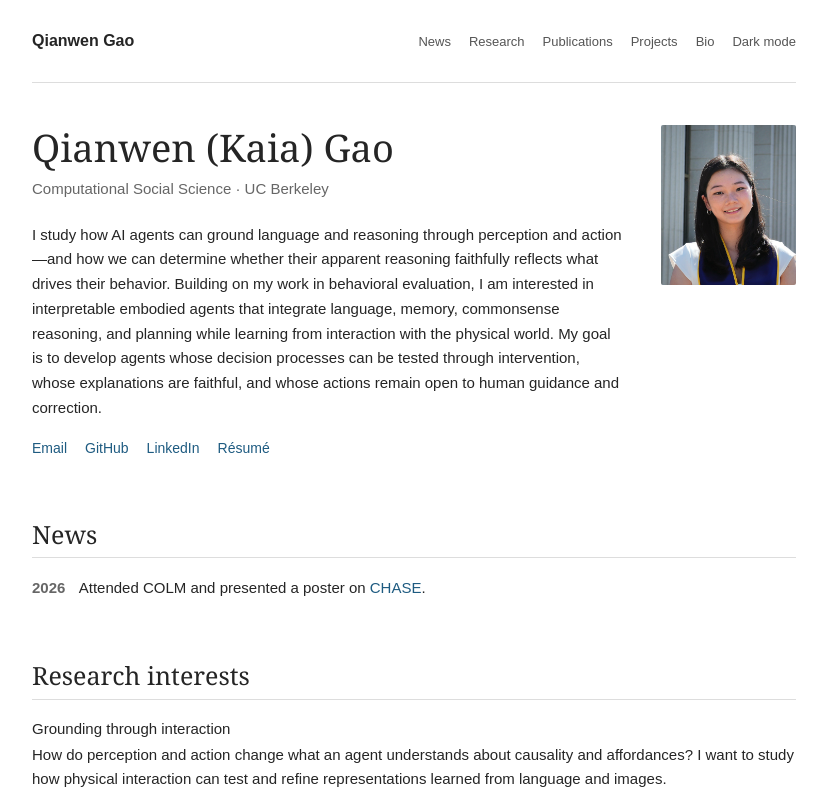
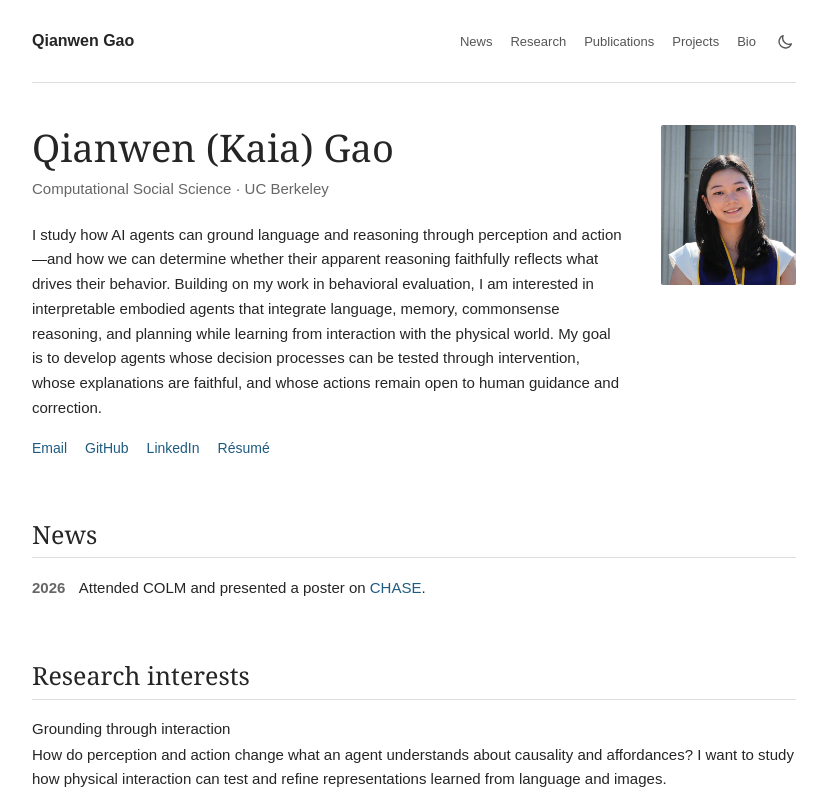
Before and after one commit to kaiagaoo/portfolio, a Next.js app: page / in a window 1280 px wide. Shown: the top 800 px of the page, without its empty margins (226-1053 px from the left). Built offline with nearby package versions, Linux system fonts and the light colour scheme.

Commit message:
Use sun and moon icons for theme toggle

```diff
--- a/app/globals.css
+++ b/app/globals.css
@@ -40,8 +40,11 @@ a:focus-visible, button:focus-visible { outline: 2px solid var(--link); outline-
 .site-name { color: var(--text); font-weight: 700; font-size: 16px; white-space: nowrap; }
 .site-nav nav { display: flex; flex-wrap: wrap; gap: 18px; }
 .site-nav nav a { color: var(--nav); font-size: 13px; }
-.theme-toggle { border: 0; padding: 0; background: transparent; color: var(--nav); font: inherit; font-size: 13px; line-height: inherit; cursor: pointer; }
-.theme-toggle:hover { text-decoration: underline; }
+.theme-toggle { display: inline-flex; align-items: center; justify-content: center; width: 22px; height: 22px; margin-left: auto; border: 0; padding: 0; background: transparent; color: var(--nav); cursor: pointer; }
+.theme-toggle:hover { color: var(--link); }
+.theme-toggle svg { display: block; width: 18px; height: 18px; }
+.theme-toggle .sun-icon, :root[data-theme='dark'] .theme-toggle .moon-icon { display: none; }
+:root[data-theme='dark'] .theme-toggle .sun-icon { display: block; }
 main { padding: 42px 0 58px; }
 .intro { display: grid; grid-template-columns: minmax(0, 1fr) 135px; gap: 36px; align-items: start; }
 h1, h2, p { margin-top: 0; }
--- a/components/ThemeToggle.tsx
+++ b/components/ThemeToggle.tsx
@@ -29,8 +29,15 @@ export default function ThemeToggle() {
       onClick={toggleTheme}
       aria-label={theme === 'dark' ? 'Switch to light mode' : 'Switch to dark mode'}
       aria-pressed={theme === 'dark'}
+      title={theme === 'dark' ? 'Light mode' : 'Dark mode'}
     >
-      {theme === 'dark' ? 'Light mode' : 'Dark mode'}
+      <svg className="moon-icon" viewBox="0 0 24 24" fill="none" stroke="currentColor" strokeWidth="1.8" strokeLinecap="round" strokeLinejoin="round" aria-hidden="true">
+        <path d="M20.5 14.5A8.5 8.5 0 0 1 9.5 3.5 8.5 8.5 0 1 0 20.5 14.5Z" />
+      </svg>
+      <svg className="sun-icon" viewBox="0 0 24 24" fill="none" stroke="currentColor" strokeWidth="1.8" strokeLinecap="round" aria-hidden="true">
+        <circle cx="12" cy="12" r="4" />
+        <path d="M12 2v2m0 16v2M4.93 4.93l1.42 1.42m11.3 11.3 1.42 1.42M2 12h2m16 0h2M4.93 19.07l1.42-1.42m11.3-11.3 1.42-1.42" />
+      </svg>
     </button>
   )
 }
```
